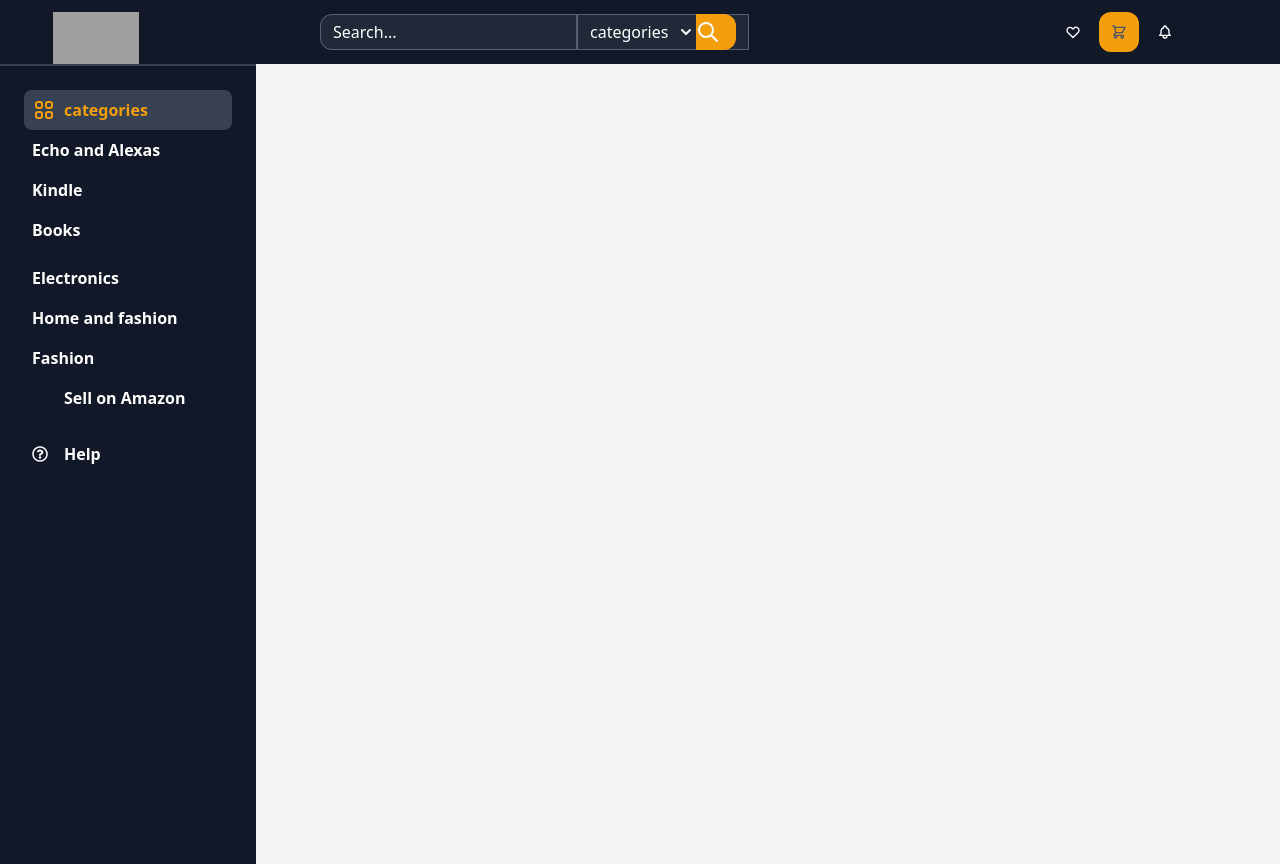
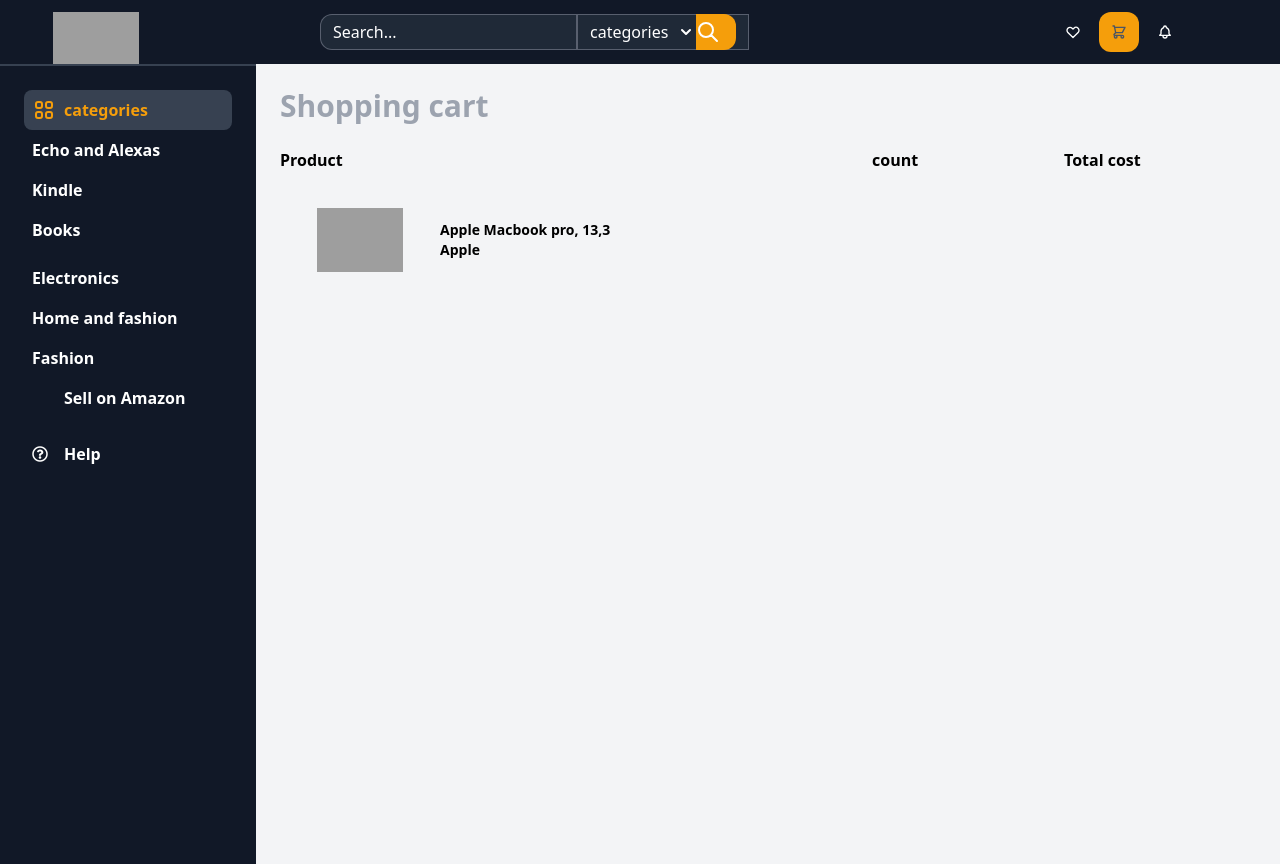
Before and after one commit to eldadmwangi/Amazon-clone, a plain HTML site: page cart.html in a window 1280 px wide. Drawn offline with nearby package versions, Linux system fonts and the light colour scheme; grey boxes are pictures that could not be loaded.

Commit message:
adding styling and images to cart-page

```diff
--- a/cart.html
+++ b/cart.html
@@ -100,8 +100,41 @@
                 </div>
             </div>
             <div class="main-section flex-1 p-6 bg-gray-100">
+                <h1 class="text-gray-400 font-bold text-3xl mb-6 ">Shopping cart</h1>
+                <div class="table-tittles flex font-bold text-black-400">
+                    <h2 class="flex-grow">Product</h2>
+                    <h2 class="w-48">count</h2>
+                    <h2 class="w-48">Total cost</h2>
+                </div>
+                <div class="cart-items mt-5 ">
+                    <div class="cart-item flex items-center pb-4">
+                        <div class="cart-item-image w-40 h-24 bg-white-300 p-4 rounded-lg">
+                            <img class="w-full h-full object-contain" src="https://www.apple.com/v/macbook-pro-16/b/images/meta/og__csakh451i0eq_large.png" alt=""/>
+                        </div>
+                        <div class="cart-item-details">
+                            <div class="cart-item-tittle font-bold text-sm text-dark-600">
+                            Apple Macbook pro, 13,3
+                            </div>
+                            <div class="cart-item-brand text-sm font-bold text-dark-400">
+                                Apple
+                            </div>
+                        </div>
+                        <div class="cart-item-counter">
+
+                        </div>
+                        <div class="cart-item-total-cost">
+
+                        </div>
+                        <div class="cart-item-delete">
+
+                        </div>
+
+                    </div>
 
 
+                </div>
+
+                </div>
             </div>
 
         </div>
```
Also changed, not shown: index.html (+4 -4 lines).
